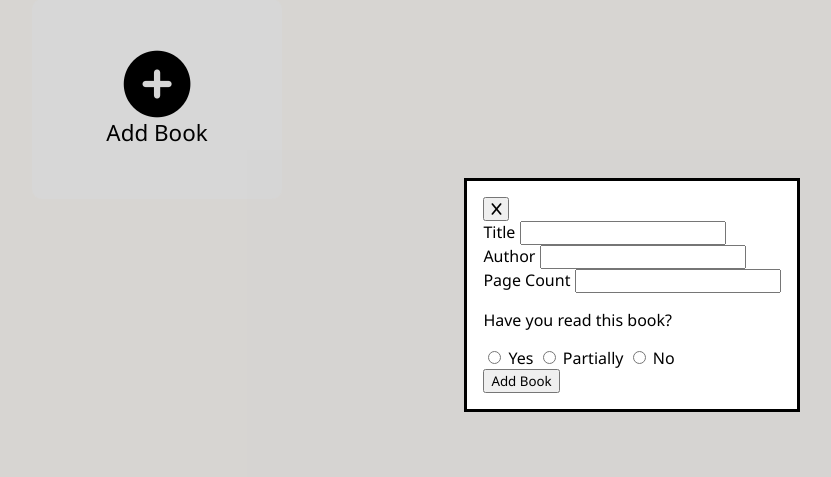
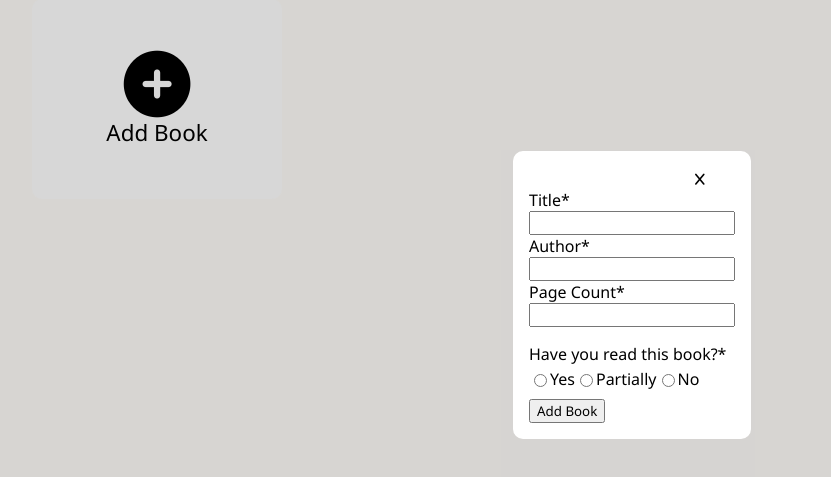
Before and after one commit to bleufeufeu/library, a plain HTML site: page index.html in a window 1280 px wide. Both pictures are taken after a click on the button "Add Book". Shown: the part 105-582 px from the top of the page, without its empty margins (8-839 px from the left). Drawn offline with Linux system fonts and the light colour scheme.

Commit message:
update form CSS

```diff
--- a/index.html
+++ b/index.html
@@ -16,25 +16,27 @@
             <form id="addBook">
                 <div class="form">
                     <div>
-                        <label for="title">Title</label>
+                        <label for="title">Title*</label>
                         <input type="text" id="title" name="bookTitle" required>
                     </div>
                     <div>
-                        <label for="author">Author</label>
+                        <label for="author">Author*</label>
                         <input type="text" id="author" name="bookAuthor" required>
                     </div>
                     <div>
-                        <label for="pages">Page Count</label>
+                        <label for="pages">Page Count*</label>
                         <input type="number" id="pages" name="bookPages" min="1" required>
                     </div>
                     <div>
-                        <p>Have you read this book?</p>
+                        <p>Have you read this book?*</p>
+                            <div class="radioContainer">
                             <input type="radio" id="readYes" name="read" value="Yes" required>
                             <label for="readYes">Yes</label>
                             <input type="radio" id="readPartial" name="read" value="Partially" required>
                             <label for="readPartial">Partially</label>
                             <input type="radio" id="readNo" name="read" value="No" required>
                             <label for="readNo">No</label>
+                        </div>
                     </div>
                 </div>
                 <button type="submit">Add Book</button>
--- a/style.css
+++ b/style.css
@@ -64,3 +64,30 @@ button:hover, .book:hover {
     top: 15px;
     left: 190px;
 }
+
+dialog {
+    border: none;
+    border-radius: 10px;
+}
+
+input, label {
+    display: block;
+}
+
+#closeBtn {
+    position: relative;
+    background-color: transparent;
+    border: none;
+    cursor: pointer;
+    font-size: 0.8rem;
+    left: 160px;
+}
+
+dialog p {
+    margin-bottom: 3px;
+}
+
+.radioContainer {
+    display: flex;
+    margin-bottom: 9px;
+}
```
Lines whose indentation alone changed are shown as unchanged.
